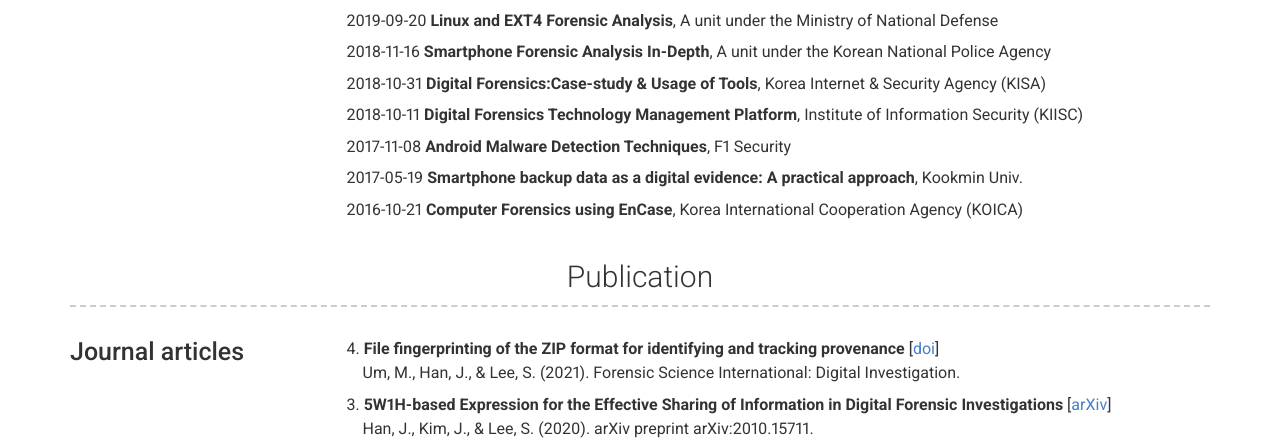
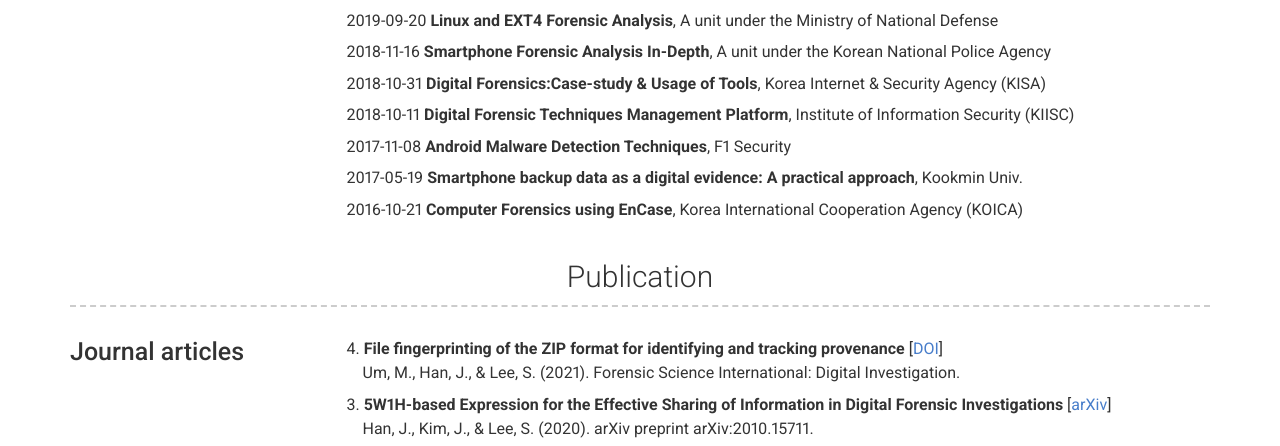
Before and after one commit to JaehyeokHan/jaehyeokhan.github.io, a Jekyll site: the page built from index.md, in a window 1280 px wide and 900 px high, scrolled down 2292 px. Shown: the part 155-601 px from the top of the window. Built offline with Jekyll 4.4.1, drawn with Linux system fonts in a browser that asks for light colours; nearby versions of some CDN libraries.

Commit message:
Update _config.yml

```diff
--- a/_config.yml
+++ b/_config.yml
@@ -171,7 +171,7 @@ content:
           <p style="text-indent: -1em;">2019-09-20 <b>Linux and EXT4 Forensic Analysis</b>, A unit under the Ministry of National Defense</p>
           <p style="text-indent: -1em;">2018-11-16 <b>Smartphone Forensic Analysis In-Depth</b>, A unit under the Korean National Police Agency</p>
           <p style="text-indent: -1em;">2018-10-31 <b>Digital Forensics:Case-study & Usage of Tools</b>, Korea Internet & Security Agency (KISA)</p>
-          <p style="text-indent: -1em;">2018-10-11 <b>Digital Forensics Technology Management Platform</b>, Institute of Information Security (KIISC)</p>
+          <p style="text-indent: -1em;">2018-10-11 <b>Digital Forensic Techniques Management Platform</b>, Institute of Information Security (KIISC)</p>
           <p style="text-indent: -1em;">2017-11-08 <b>Android Malware Detection Techniques</b>, F1 Security</p>
           <p style="text-indent: -1em;">2017-05-19 <b>Smartphone backup data as a digital evidence: A practical approach</b>, Kookmin Univ.</p>
           <p style="text-indent: -1em;">2016-10-21 <b>Computer Forensics using EnCase</b>, Korea International Cooperation Agency (KOICA) </p>
@@ -187,7 +187,7 @@ content:
 #       quote: >
 #         Short description of the company (optional)
         description: | # this will include new lines to allow paragraphs
-         <p style="text-indent: -1em;">4. <b>File fingerprinting of the ZIP format for identifying and tracking provenance</b> [<A href = "https://doi.org/10.1016/j.fsidi.2021.301271" target = "top">doi</A>]<br>Um, M., Han, J., & Lee, S. (2021). Forensic Science International: Digital Investigation.</p>
+         <p style="text-indent: -1em;">4. <b>File fingerprinting of the ZIP format for identifying and tracking provenance</b> [<A href = "https://doi.org/10.1016/j.fsidi.2021.301271" target = "top">DOI</A>]<br>Um, M., Han, J., & Lee, S. (2021). Forensic Science International: Digital Investigation.</p>
          <p style="text-indent: -1em;">3. <b>5W1H-based Expression for the Effective Sharing of Information in Digital Forensic Investigations</b> [<A href = "https://arxiv.org/abs/2010.15711" target = "top">arXiv</A>]<br>Han, J., Kim, J., & Lee, S. (2020). arXiv preprint arXiv:2010.15711.</p>
          <p style="text-indent: -1em;">2. <b>Forensic analysis of the Windows telemetry for diagnostics</b> [<A href = "https://arxiv.org/abs/2002.12506" target = "top">arXiv</A>]<br>Han, J., Park, J., Chung, H., & Lee, S. (2020). arXiv preprint arXiv:2002.12506.</p>
          <p style="text-indent: -1em;">1. <b>Threat Assessment for Android Environment with Connectivity to IoT Devices from the Perspective of Situational Awareness</b><br>Park, M., Han, J., Oh, H., & Lee, K. (2019). Wireless Communications and Mobile Computing.</p>
```
